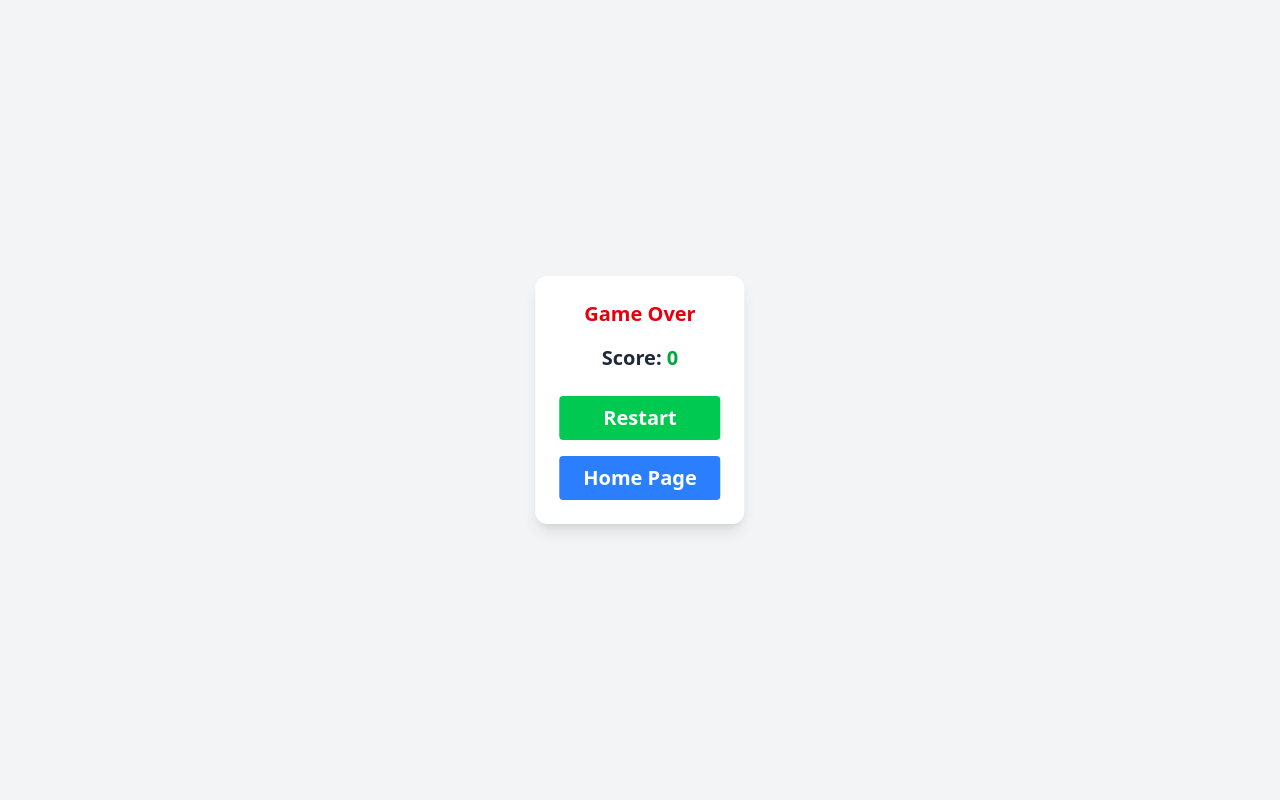
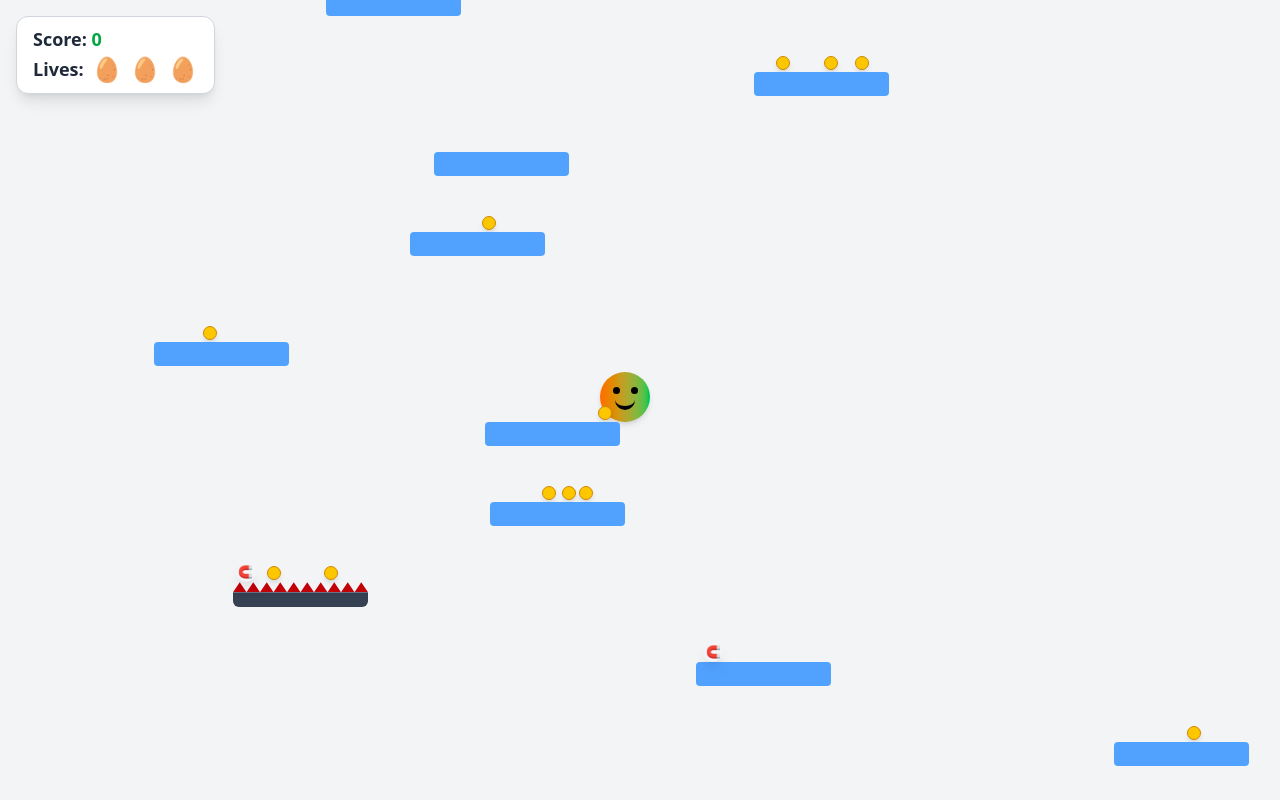
Before and after one commit to mafyr/HappyEgg, a React (Vite) app: page / in a window 1280 px wide. Both pictures are taken after a click on the button "Start Game". Built offline with nearby package versions, Linux system fonts and the light colour scheme.

Commit message:
gravity, touch sensitivity,magnet improvement

```diff
--- a/src/App.jsx
+++ b/src/App.jsx
@@ -9,9 +9,9 @@
 import Magnet from "./Magnet";
 
 const SCREEN_HEIGHT = window.innerHeight;
-const TILE_COUNT = Math.floor(SCREEN_HEIGHT / 100); // More tiles on mobile
-const TILE_WIDTH = 135;
-const TILE_HEIGHT = 20;
+const TILE_COUNT = Math.floor(SCREEN_HEIGHT / 80); // More tiles on mobile
+const TILE_WIDTH = Math.min(window.innerWidth * 0.2, 135);
+const TILE_HEIGHT = Math.min(window.innerHeight * 0.035, 30);
 const SCREEN_WIDTH = window.innerWidth;
 
 const getInitialPositions = () => {
@@ -24,7 +24,7 @@
       offsetX: Math.random() * (TILE_WIDTH - 12),
     }));
     const isSharp = false;
-    const isMagnet = Math.random() < 0.15;
+    const isMagnet = Math.random() < 0.11;
     const magnet = isMagnet
       ? { offsetX: Math.random() * (TILE_WIDTH - 20) }
       : null;
@@ -43,7 +43,12 @@
   const [homePageKey, setHomePageKey] = useState(0);
   const [gameStarted, setGameStarted] = useState(false);
   const [magnetActive, setMagnetActive] = useState(false);
+  const [pulledCoins, setPulledCoins] = useState([]);
   const [eggPos, setEggPos] = useState({ x: 600, y: 0 });
+
+  const baseSpeed = 2;
+  const tileSpeed =
+    gameTime < 5 ? baseSpeed : baseSpeed + Math.min((gameTime - 5) * 0.1, 10);
 
   const updateHighScore = (currentScore) => {
     const stored = Number(localStorage.getItem("highScore")) || 0;
@@ -61,7 +66,7 @@
     const interval = setInterval(() => {
       setTilePositions((prev) => {
         const updatedTiles = prev
-          .map((tile) => ({ ...tile, top: tile.top - 2 }))
+          .map((tile) => ({ ...tile, top: tile.top - tileSpeed }))
           .filter((tile) => tile.top + TILE_HEIGHT > 0);
 
         const newTiles = [];
@@ -84,35 +89,25 @@
       });
     }, 30);
     return () => clearInterval(interval);
-  }, [gameTime]);
-
-  useEffect(() => {
-    if (!magnetActive) return;
-    setTilePositions((prev) => {
-      let totalCoinsCollected = 0;
-      const updated = prev.map((tile) => {
-        if (tile.coins.length > 0) {
-          totalCoinsCollected += tile.coins.length;
-          return { ...tile, coins: [] }; // Only clear coins
-        }
-        return tile;
-      });
-      if (totalCoinsCollected > 0) {
-        setScore((prev) => prev + totalCoinsCollected * 10);
-      }
-      return updated;
-    });
-  }, [magnetActive]);
+  }, [gameTime, tileSpeed]);
 
   const handleCoinCollision = (tileIndex, coinIndex) => {
     setTilePositions((prev) => {
       const updated = [...prev];
       const tile = { ...updated[tileIndex] };
-      tile.coins.splice(coinIndex, 1);
+
+      // Check if the tile or coin exists
+      if (!tile.coins || !tile.coins[coinIndex]) return prev;
+
+      tile.coins.splice(coinIndex, 1); // Remove the coin
       updated[tileIndex] = tile;
       return updated;
     });
     setScore((prev) => prev + 10);
+  };
+
+  const updateTilePositions = (newTilePositions) => {
+    setTilePositions(newTilePositions);
   };
 
   const restartGame = () => {
@@ -163,25 +158,27 @@
             currentScore={score}
             setEggPos={setEggPos}
             magnetActive={magnetActive}
+            tileSpeed={tileSpeed}
+            setTilePositions={setTilePositions}
+            updateTilePositions={updateTilePositions}
+            gameTime={gameTime}
           />
 
           {tilePositions.map((tile, index) =>
-            tile.coins.map((coin, cIndex) => (
+            tile.coins.map(
+              (coin, cIndex) =>
+                coin && (
                   <div
                     key={`coin-${index}-${cIndex}`}
                     className="absolute w-[14px] h-[14px] bg-yellow-400 rounded-full shadow-md border border-yellow-600"
                     style={{
-                  top: tile.top - 16,
+                      top: tile.top - 16 + (coin.magnetOffsetY || 0),
                       left: tile.left + coin.offsetX + 6,
-                  transition: magnetActive ? "all 0.3s ease-out" : "none",
-                  transform: magnetActive
-                    ? `translate(${
-                        eggPos.x - (tile.left + coin.offsetX + 6)
-                      }px, ${eggPos.y - (tile.top - 16)}px)`
-                    : "none",
+                      // transition: magnetActive ? "all 0.4s ease-in" : "none",
                     }}
                   />
-            ))
+                )
+            )
           )}
 
           {tilePositions.map((tile, index) =>
--- a/src/Egg.jsx
+++ b/src/Egg.jsx
@@ -1,12 +1,10 @@
 /* eslint-disable react-hooks/exhaustive-deps */
-/* eslint-disable no-unused-vars */
 import React, { useState, useEffect, useRef } from "react";
 import { playSound } from "./Sound";
 
 const EGG_WIDTH = 50;
 const EGG_HEIGHT = 50;
 const SCREEN_HEIGHT = window.innerHeight;
-const TILE_SCROLL_SPEED = 2;
 
 const Egg = ({
   tilePositions,
@@ -18,7 +16,9 @@
   updateHighScore,
   currentScore,
   magnetActive,
-  setEggPos = { setEggPos },
+  setEggPos,
+  updateTilePositions,
+  gameTime,
 }) => {
   const hasPlayedGameOverSound = useRef(false);
   const [x, setX] = useState(600);
@@ -38,13 +38,15 @@
       const eggCenterX = x + EGG_WIDTH / 2;
       const eggCenterY = y + EGG_HEIGHT / 2;
 
-      const currentTileIndex = tilePositions.findIndex(
-        (tile) =>
-          eggBottom >= tile.top &&
-          eggBottom <= tile.top + TILE_HEIGHT &&
-          eggCenterX >= tile.left &&
-          eggCenterX <= tile.left + TILE_WIDTH
-      );
+      const currentTileIndex = tilePositions.findIndex((tile) => {
+        const tileBottom = tile.top + TILE_HEIGHT;
+        const overlapY =
+          eggBottom >= tile.top - 10 && eggBottom <= tileBottom + 10;
+        const overlapX =
+          eggCenterX >= tile.left - 5 &&
+          eggCenterX <= tile.left + TILE_WIDTH + 5;
+        return overlapX && overlapY;
+      });
 
       const tile = tilePositions[currentTileIndex];
 
@@ -52,10 +54,9 @@
         if (tile.isSharp && currentTileIndex !== lastTileIndex) {
           playSound("sharp");
           setIsJumpingFromSharp(true);
-          setVelocityY(-10); // Little jump
-          setTimeout(() => {
-            setIsJumpingFromSharp(false);
-          }, 300);
+          setVelocityY(-10);
+          setTimeout(() => setIsJumpingFromSharp(false), 300);
+
           setLives((prev) => {
             if (prev > 1) return prev - 1;
             else {
@@ -68,16 +69,25 @@
             }
           });
         } else {
-          setY(tile.top - EGG_HEIGHT - TILE_SCROLL_SPEED);
+          setY(tile.top - EGG_HEIGHT);
           setVelocityY(0);
         }
         setLastTileIndex(currentTileIndex);
       } else {
-        setVelocityY((v) => {
-          const newVelocity = Math.min(v + 0.4, 5); // gravity reset
-          setY((prevY) => prevY + newVelocity);
-          return newVelocity;
-        });
+        const baseGravity = 0.05; // even slower start
+        const maxGravity = 0.3; // gentle max gravity
+        const scalingFactor = 0.0005; // much slower ramp-up
+
+        const gravity =
+          baseGravity +
+          (Math.log(1 + gameTime * scalingFactor) / Math.log(10)) *
+            (maxGravity - baseGravity);
+
+        const maxVelocity = 8; // optional: slightly lower for better control
+        const newVelocity = Math.min(velocityY + gravity, maxVelocity);
+
+        setVelocityY(newVelocity);
+        setY((prevY) => prevY + newVelocity);
         setLastTileIndex(null);
       }
 
@@ -86,18 +96,62 @@
         tile.coins.forEach((coin, cIndex) => {
           if (!coin) return;
           const coinX = tile.left + coin.offsetX + 6;
-          const coinY = tile.top - 6;
+          const coinY = tile.top - 16;
           const dx = eggCenterX - coinX;
           const dy = eggCenterY - coinY;
           const distance = Math.sqrt(dx * dx + dy * dy);
-          if (distance < 20) {
+
+          if (magnetActive) {
+            const pullStrength = 0.15; // Smaller value for smoother movement
+            const thresholdDistance = 120;
+
+            if (distance < thresholdDistance) {
+              const moveX = dx * pullStrength;
+              const moveY = dy * pullStrength;
+
+              const updatedTilePositions = [...tilePositions];
+              const updatedTile = { ...updatedTilePositions[tIndex] };
+              const updatedCoins = [...updatedTile.coins];
+
+              const originalCoin = updatedCoins[cIndex];
+              if (!originalCoin) return;
+
+              const newOffsetX = originalCoin.offsetX + moveX;
+              const newOffsetY = (originalCoin.magnetOffsetY || 0) + moveY;
+
+              updatedCoins[cIndex] = {
+                ...originalCoin,
+                offsetX: newOffsetX,
+                magnetOffsetY: newOffsetY,
+              };
+
+              updatedTile.coins = updatedCoins;
+              updatedTilePositions[tIndex] = updatedTile;
+
+              updateTilePositions(updatedTilePositions);
+
+              const newCoinX = tile.left + tile.coins[cIndex].offsetX + 6;
+              const newCoinY = tile.top - 16 + tile.coins[cIndex].magnetOffsetY;
+
+              const newDist = Math.sqrt(
+                (eggCenterX - newCoinX) ** 2 + (eggCenterY - newCoinY) ** 2
+              );
+
+              if (newDist < 100) {
+                playSound("coin");
+                onCoinCollision(tIndex, cIndex);
+                const newTilePositions = [...tilePositions];
+                newTilePositions[tIndex].coins[cIndex] = null;
+                updateTilePositions(newTilePositions);
+              }
+            }
+          } else if (distance < 15) {
             playSound("coin");
             onCoinCollision(tIndex, cIndex);
           }
         });
       });
 
-      // Game over if egg hits bottom
       if (y + EGG_HEIGHT >= SCREEN_HEIGHT) {
         if (!hasPlayedGameOverSound.current) {
           playSound("gameover");
@@ -106,7 +160,7 @@
         setGameOver(true);
         updateHighScore(currentScore);
       }
-    }, 16);
+    }, 3);
 
     return () => clearInterval(interval);
   }, [
@@ -129,38 +183,29 @@
         setRotation((prev) => prev - 20);
       }
     };
-
     window.addEventListener("keydown", handleKeyDown);
     return () => window.removeEventListener("keydown", handleKeyDown);
   }, []);
 
   useEffect(() => {
     let startX = null;
-
     const handleTouchStart = (e) => {
-      if (!e.touches || e.touches.length === 0) return;
-      startX = e.touches[0].clientX;
+      if (e.touches?.length) startX = e.touches[0].clientX;
     };
 
     const handleTouchEnd = (e) => {
       if (startX === null) return;
-
       const endX = e.changedTouches[0].clientX;
       const diff = endX - startX;
-
       if (Math.abs(diff) > 30) {
-        // Threshold to avoid accidental swipes
         if (diff > 0) {
-          // Swipe right
-          setX((prev) => Math.min(window.innerWidth - EGG_WIDTH, prev + 40));
-          setRotation((prev) => prev + 40);
+          setX((prev) => Math.min(window.innerWidth - EGG_WIDTH, prev + 60));
+          setRotation((prev) => prev + 60);
         } else {
-          // Swipe left
-          setX((prev) => Math.max(0, prev - 40));
-          setRotation((prev) => prev - 40);
+          setX((prev) => Math.max(0, prev - 60));
+          setRotation((prev) => prev - 60);
         }
       }
-
       startX = null;
     };
 
@@ -177,8 +222,8 @@
     <div
       className="absolute transition-transform duration-75 ease-out"
       style={{
-        left: Math.min(Math.max(x, 0), window.innerWidth - EGG_WIDTH),
-        top: Math.min(y, window.innerHeight - EGG_HEIGHT),
+        left: x,
+        top: y,
         transform: `rotate(${rotation}deg)`,
       }}
     >
--- a/src/Sound.jsx
+++ b/src/Sound.jsx
@@ -18,5 +18,6 @@
   if (sound) {
     sound.currentTime = 0;
     sound.play();
+    sound.play().catch(() => {});
   }
 }
```
Lines whose indentation alone changed are shown as unchanged.
